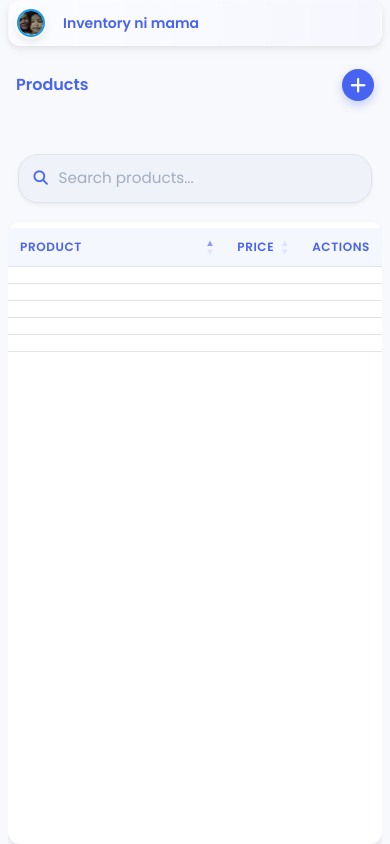
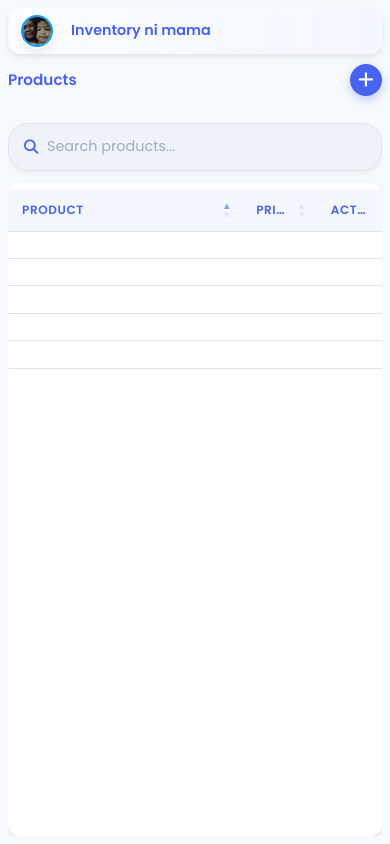
Before and after one commit to john-expo/basic_inventory_app, a Django app: page / in a window 390 px wide. Run offline with Django 4.2, Linux system fonts and the light colour scheme; lists and menus that the app fills with data are empty; some libraries are stand-ins or nearby versions.

Commit message:
space compact

```diff
--- a/static/css/inventory.css
+++ b/static/css/inventory.css
@@ -120,7 +120,7 @@ body {
 
 /* Header Styles */
 .header {
-  margin-bottom: 20px;
+  margin-bottom: 15px;
 }
 
 .top-bar {
@@ -135,7 +135,7 @@ body {
   padding: 10px 20px;
   transition: transform var(--transition-medium) ease, box-shadow var(--transition-medium) ease;
   position: relative;
-  margin-bottom: 15px;
+  margin-bottom: 10px;
   z-index: 15;
 }
 
@@ -268,7 +268,7 @@ body {
   display: flex;
   justify-content: space-between;
   align-items: center;
-  margin-bottom: 20px;
+  margin-bottom: 12px;
 }
 
 .table-title {
@@ -308,6 +308,7 @@ body {
   overflow: hidden;
   display: flex;
   flex-direction: column;
+  min-height: 0; /* Ensures proper flex behavior in Safari */
 }
 
 .content-container {
@@ -315,12 +316,13 @@ body {
   display: flex;
   flex-direction: column;
   overflow: hidden;
+  min-height: 0; /* Ensures proper flex behavior in Safari */
 }
 
 /* Search */
 .search-wrapper {
   position: relative;
-  margin-bottom: 15px;
+  margin-bottom: 12px;
   width: 100%;
 }
 
@@ -353,7 +355,7 @@ body {
 #productSearch {
   flex: 1;
   width: 100%;
-  padding: 12px 40px 12px 40px;
+  padding: 14px 40px 14px 40px;
   border: none;
   outline: none;
   background-color: transparent;
@@ -377,8 +379,8 @@ body {
   display: flex;
   align-items: center;
   justify-content: center;
-  width: 20px;
-  height: 20px;
+  width: 26px;
+  height: 26px;
   border-radius: 50%;
   transition: all 0.2s ease;
 }
@@ -395,23 +397,49 @@ body {
   background-color: white;
   border-radius: var(--card-radius);
   box-shadow: var(--card-shadow);
+  min-height: 0; /* Ensures proper flex behavior in Safari */
+  display: flex;
+  flex-direction: column;
+  height: calc(100vh - 230px); /* Ensure table takes up available height */
 }
 
 .table {
   width: 100%;
   border-collapse: separate;
   border-spacing: 0;
+  flex: 1;
+  min-height: 100%;
+  table-layout: fixed; /* Fixed layout for better column control */
+}
+
+/* Adjust column widths */
+.table th:first-child {
+  width: 70%;
+}
+
+.table th:nth-child(2) {
+  width: 15%;
+}
+
+.table th:last-child {
+  width: 15%;
 }
 
 .table thead th {
   background-color: #f5f7ff;
   color: var(--primary);
   font-weight: 600;
-  padding: 12px 16px;
+  padding: 14px 16px;
   border-bottom: 1px solid var(--border);
   text-transform: uppercase;
   font-size: 0.8rem;
   letter-spacing: 0.05em;
+  position: sticky;
+  top: 0;
+  z-index: 10;
+  white-space: nowrap;
+  overflow: hidden;
+  text-overflow: ellipsis;
 }
 
 .table tbody tr {
@@ -423,15 +451,29 @@ body {
 }
 
 .table td {
-  padding: 12px 16px;
+  padding: 14px 16px;
   border-bottom: 1px solid var(--border);
+  vertical-align: middle;
+}
+
+/* Style for product name cells */
+.table td:first-child {
+  white-space: nowrap;
+  overflow: hidden;
+  text-overflow: ellipsis;
+}
+
+/* Style for price cells */
+.table td:nth-child(2) {
+  font-weight: 500;
+  white-space: nowrap;
 }
 
 /* Alerts */
 .alert {
   border-radius: var(--card-radius);
   padding: 12px 16px;
-  margin-bottom: 15px;
+  margin-bottom: 12px;
 }
 
 /* Responsive adjustments */
@@ -585,11 +627,11 @@ body {
   box-shadow: 0 4px 8px rgba(214, 40, 57, 0.2);
 }
 
-/* Action buttons in table */
+/* Compact action buttons to use less space */
 .action-buttons {
   display: flex;
   justify-content: center;
-  gap: 15px;
+  gap: 10px;
 }
 
 .btn-edit,
@@ -599,6 +641,10 @@ body {
   cursor: pointer;
   color: var(--primary);
   transition: transform 0.2s;
+  padding: 5px;
+  display: flex;
+  align-items: center;
+  justify-content: center;
 }
 
 .btn-edit:hover,
@@ -640,81 +686,87 @@ a,
 /* MOBILE ADAPT */
 @media (max-width: 768px) {
   .container {
-    padding: 0 0.5rem;
+    padding: 10px;
+  }
+
+  .table-responsive {
+    height: calc(100vh - 200px); /* Adjust for smaller header on mobile */
+  }
+
+  .top-bar {
+    padding: 8px 15px;
+  }
+
+  .app-logo {
+    height: 32px;
+    width: 32px;
   }
 
   .title-text {
     font-size: 1rem;
   }
 
-  .search-wrapper {
-    padding: 0.4rem 0.75rem;
-  }
-
-  .search-wrapper input {
-    font-size: 0.875rem;
-    padding: 0.4rem;
+  .table-title {
+    font-size: 1.1rem;
   }
 
   .fab {
     width: 36px;
     height: 36px;
-    font-size: 20px;
-  }
-
-  .table tbody td {
-    padding: 0.6rem 0.75rem;
-    font-size: 0.8125rem;
-  }
-
-  .btn-edit i, .btn-delete i {
-    font-size: 0.875rem;
-    padding: 5px;
+    font-size: 1.2rem;
   }
 }
 
 /* Responsive adjustments for very small screens */
 @media (max-width: 576px) {
+  .container {
+    padding: 8px;
+  }
+
+  .table-responsive {
+    height: calc(100vh - 180px); /* Even smaller for tiny screens */
+  }
+
   .top-bar {
-    padding: 0.5rem;
+    padding: 6px 12px;
   }
 
   .main-controls {
-    padding: 0.5rem;
+    padding: 0;
     gap: 0.5rem;
   }
 
   .title-text {
-    font-size: 0.875rem;
+    font-size: 0.9rem;
   }
 
-  .search-wrapper {
-    padding: 0.3rem 0.6rem;
+  .table-title {
+    font-size: 0.95rem;
   }
 
-  .search-wrapper .icon {
-    font-size: 0.875rem;
+  #productSearch {
+    padding: 12px 38px 12px 38px;
+    font-size: 0.9rem;
   }
 
-  .search-wrapper input {
-    font-size: 0.8125rem;
-    padding: 0.3rem;
+  .table thead th {
+    padding: 12px 14px;
+    font-size: 0.75rem;
+  }
+
+  .table td {
+    padding: 12px 14px;
+    font-size: 0.85rem;
   }
 
   .fab {
     width: 32px;
     height: 32px;
-    font-size: 18px;
+    font-size: 1.1rem;
   }
 
-  .table tbody td {
-    padding: 0.5rem 0.6rem;
-    font-size: 0.75rem;
-  }
-
-  .btn-edit i, .btn-delete i {
-    font-size: 0.8125rem;
-    padding: 4px;
+  .action-buttons {
+    gap: 8px;
   }
 }
 
--- a/static/js/inventory.js
+++ b/static/js/inventory.js
@@ -330,7 +330,7 @@ function initializeApp(db) {
       ordering: true,
       info: false,
       autoWidth: false,
-    responsive: false,
+      responsive: true,
       language: {
         emptyTable: "No products found",
         zeroRecords: "No matching products found",
@@ -346,9 +346,9 @@ function initializeApp(db) {
       lengthChange: false, // Disable "Show X entries" dropdown
       dom: 't', // Only show the table, no pagination controls
       columnDefs: [
-      { targets: 0, width: "60%", className: "text-start" },
-      { targets: 1, width: "20%", className: "text-end" },
-      { targets: 2, width: "20%", className: "text-center" },
+        { targets: 0, width: "70%", className: "text-start" },
+        { targets: 1, width: "15%", className: "text-end" },
+        { targets: 2, width: "15%", className: "text-center" },
         { orderable: false, targets: 2 }
       ],
       drawCallback: function() {
```
Lines whose indentation alone changed are shown as unchanged.
